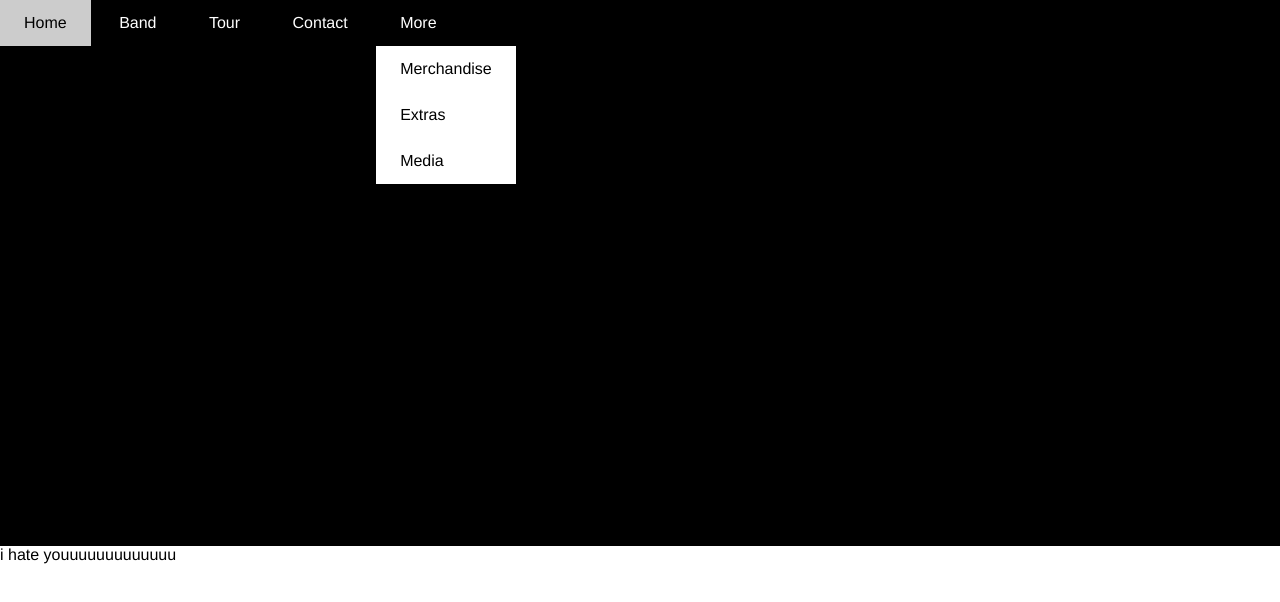
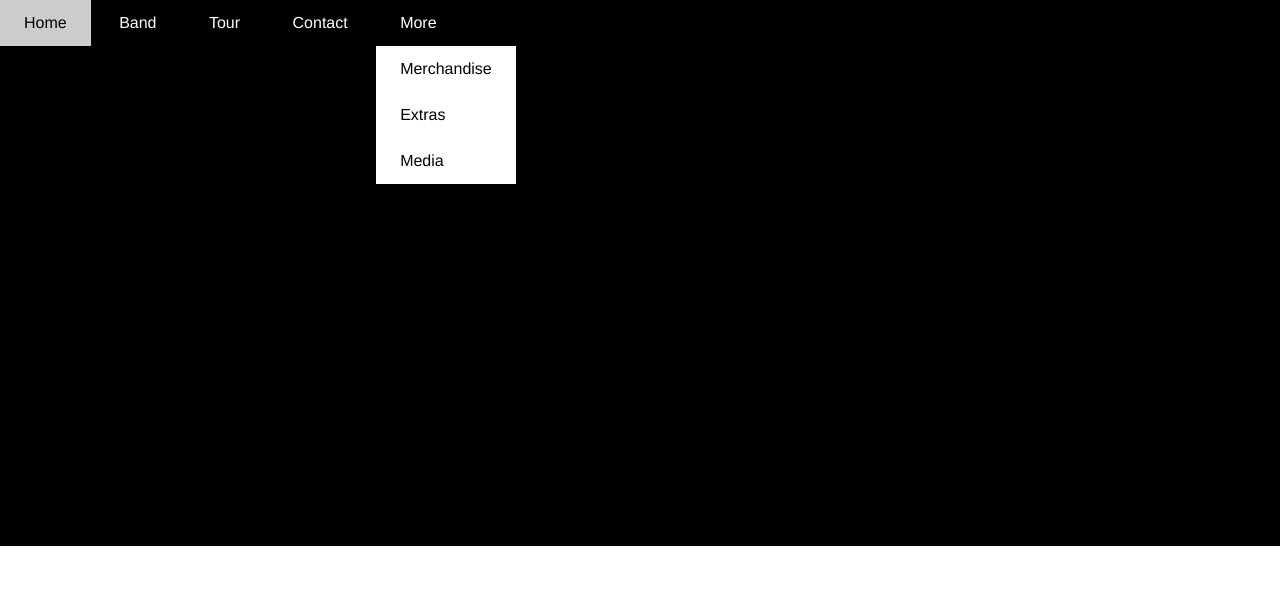
Before and after one commit to Diennhan96/Web-developer, a plain HTML site: page index.html in a window 1280 px wide. Drawn offline with Linux system fonts and the light colour scheme.

Commit message:
Update index.html

```diff
--- a/index.html
+++ b/index.html
@@ -41,6 +41,3 @@
     </div>
 </body>
 </html>
-
-
-i hate youuuuuuuuuuuuu
```
